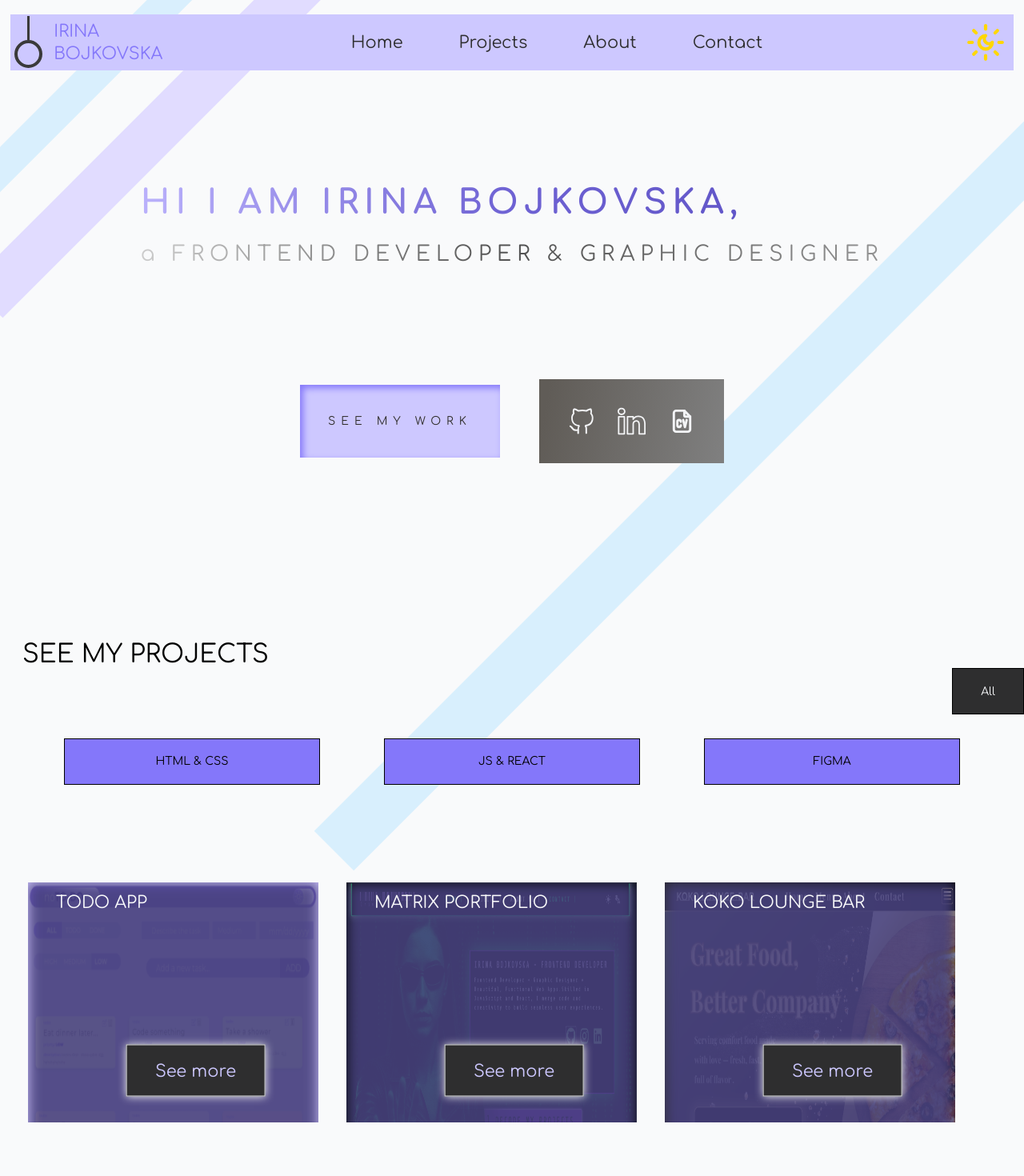
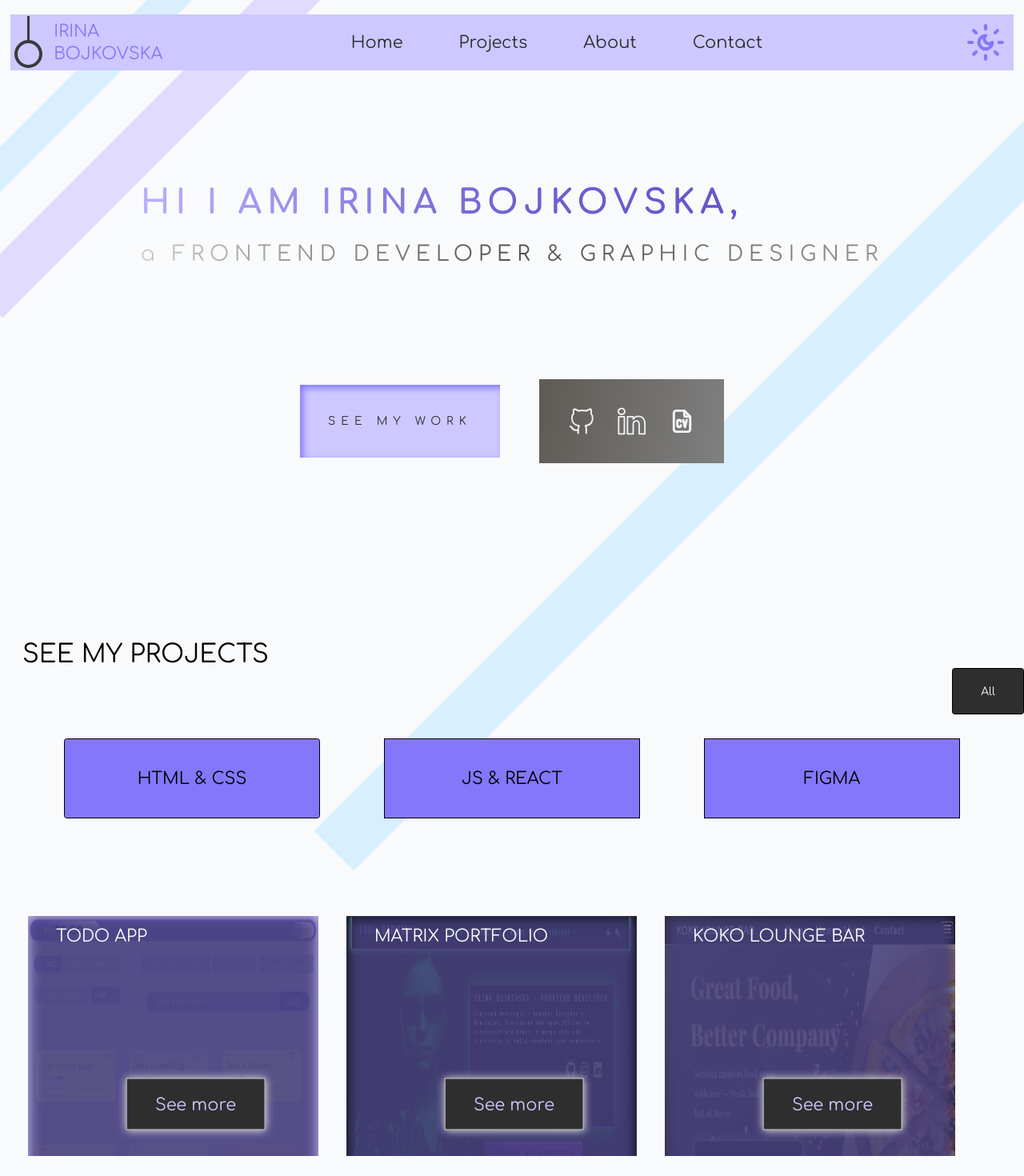
Before and after one commit to Irina11122/minimalistic-portfolio, a React (Vite) app: page / in a window 1280 px wide. Shown: the top 1470 px of the page at 80% size. Built offline with nearby package versions, Linux system fonts and the light colour scheme.

Commit message:
fixed contact page

```diff
--- a/src/components/Navbar.jsx
+++ b/src/components/Navbar.jsx
@@ -43,7 +43,10 @@ export default function Navbar() {
             onClick={() => setTheme(theme === 'dark' ? 'light' : 'dark')}
             className="md:w-20 md:h-20 md:flex hidden rounded-full"
           >
-            <LuSunMoon size={50} className="m-auto" color="gold" />
+            <LuSunMoon
+              size={50}
+              className="m-auto text-dark-purple dark:text-gold"
+            />
           </button>
           <button
             onClick={() => setIsOpen(true)}
--- a/src/index.css
+++ b/src/index.css
@@ -212,12 +212,17 @@ button {
 
 .dark .bottom-home-line {
   background: linear-gradient(
-    -45deg,
+    -90deg,
+    #caab38 3.2%,
+    #f2eaac 36.85%,
+    #e3bf3d 63.02%,
+    #968349 89.61%,
     #caab38 3.2%,
     #f2eaac 36.85%,
     #e3bf3d 63.02%,
     #968349 89.61%
   );
+  opacity: 80%;
 }
 .triangle {
   position: absolute;
@@ -295,6 +300,15 @@ button {
   left: 10%;
   transform: translate(50%, -50%);
 }
+.dark .golden-color {
+  background: linear-gradient(
+    -45deg,
+    #caab38 3.2%,
+    #f2eaac 36.85%,
+    #e3bf3d 63.02%,
+    #968349 89.61%
+  );
+}
 .role-text {
   background: linear-gradient(to right, #ccc, rgb(80, 80, 80), #939393);
   -webkit-background-clip: text;
@@ -332,6 +346,7 @@ button {
   .dark .other-home-line {
     top: 15%;
   }
+
   .other-home-line {
     top: 1.3%;
     left: -38%;
--- a/src/sections/Contact.jsx
+++ b/src/sections/Contact.jsx
@@ -46,28 +46,28 @@ export default function Contact() {
   return (
     <section
       id="contact"
-      className="flex flex-col items-center p-8 md:p-16 bg-gray-50 dark:bg-gray-purple min-h-screen"
+      className="flex flex-col items-center p-8 md:p-16 bg-gray-50 dark:bg-gray-purple/80 min-h-screen"
     >
       <h1 className="text-4xl font-bold mb-8 text-purple-700 dark:text-gold">
         Contact Me
       </h1>
 
       <div className="flex flex-col md:flex-row gap-6 mb-12 z-10">
-        <div className="flex flex-col items-center p-6 bg-white rounded-lg shadow-md w-64 text-center">
+        <div className="flex flex-col items-center p-6 bg-white rounded-lg shadow-md w-64 text-center golden-color">
           <span className="text-2xl mb-2">
             <MdEmail />
           </span>
           <h2 className="font-semibold mb-1">Email</h2>
           <p>bojkovskai45@gmail.com</p>
         </div>
-        <div className="flex flex-col items-center p-6 bg-white rounded-lg shadow-md w-64 text-center">
+        <div className="flex flex-col items-center p-6 bg-white rounded-lg shadow-md w-64 text-center golden-color">
           <span className="text-2xl mb-2">
             <FaPhoneAlt />
           </span>
           <h2 className="font-semibold mb-1">Phone</h2>
           <p>+389 77 637 990</p>
         </div>
-        <div className="flex flex-col items-center p-6 bg-white rounded-lg shadow-md w-64 text-center">
+        <div className="flex flex-col items-center p-6 bg-white rounded-lg shadow-md w-64 text-center golden-color">
           <span className="text-2xl mb-2">
             <FaSearchLocation />
           </span>
--- a/src/sections/Projects.jsx
+++ b/src/sections/Projects.jsx
@@ -24,7 +24,7 @@ export default function Projects() {
       </h1>
       <button
         onClick={() => filterData('All')}
-        className="float-end bg-gray-purple text-gray-100 hover:scale-105 transition-all p-5 px-10 border-black border"
+        className="float-end bg-gray-purple text-gray-100 hover:bg-dark-purple rounded transition-all p-5 px-10 border-black border"
       >
         All
       </button>
@@ -32,7 +32,7 @@ export default function Projects() {
       <div className="flex md:justify-evenly justify-center md:flex-row md:gap-0 gap-5 mb-20 mt-20 flex-wrap">
         <button
           onClick={() => filterData('html')}
-          className="border border-black md:w-w-25% md:py-5  md:my-5  w-22 p-4 bg-dark-purple dark:bg-gold"
+          className="border border-black md:w-w-25% md:py-10  md:my-5  w-22 p-4 bg-dark-purple golden-color rounded text-2xl"
         >
           HTML & CSS
         </button>
@@ -41,13 +41,13 @@ export default function Projects() {
             filterData('js');
             filterData('react');
           }}
-          className="border border-black md:w-w-25% md:py-5   w-20 p-4 md:my-5 bg-dark-purple dark:bg-gold"
+          className="border border-black md:w-w-25% md:py-5   w-20 p-4 md:my-5 bg-dark-purple golden-color text-2xl"
         >
           JS & REACT
         </button>
         <button
           onClick={() => filterData('figma')}
-          className="border border-black md:w-w-25%  w-20 md:py-5 p-4  md:my-5  bg-dark-purple dark:bg-gold"
+          className="border border-black md:w-w-25%  w-20 md:py-5 p-4  md:my-5  bg-dark-purple golden-color text-2xl hover:scale-105"
         >
           FIGMA
         </button>
```
